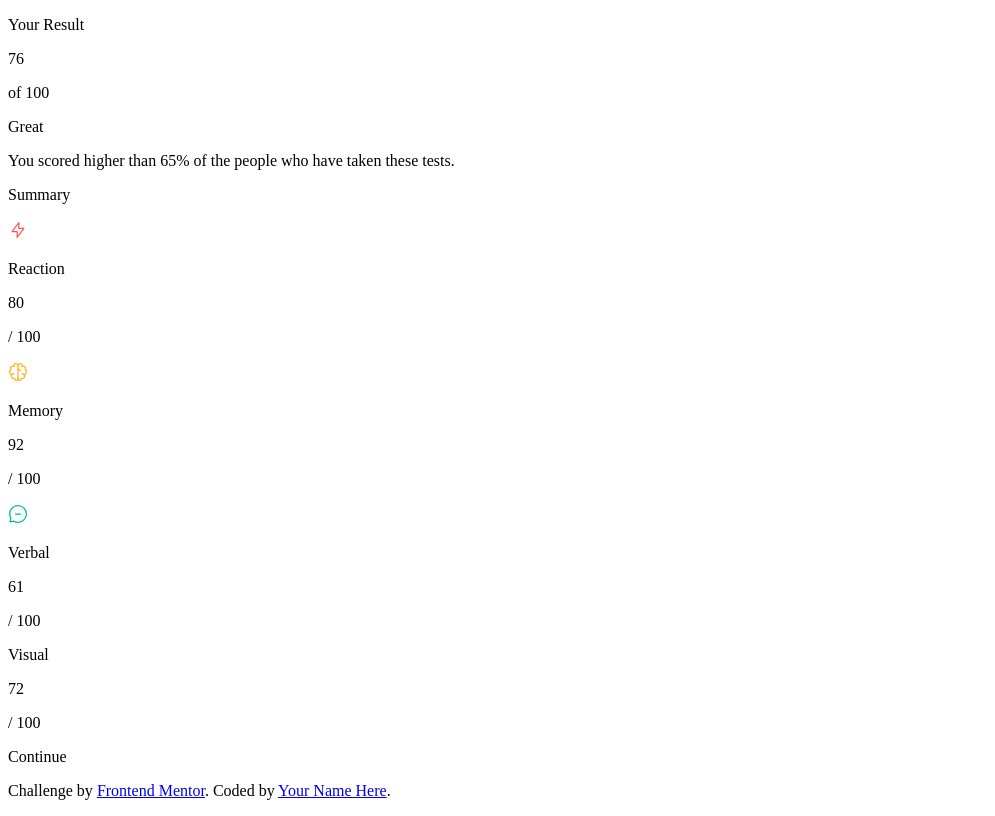
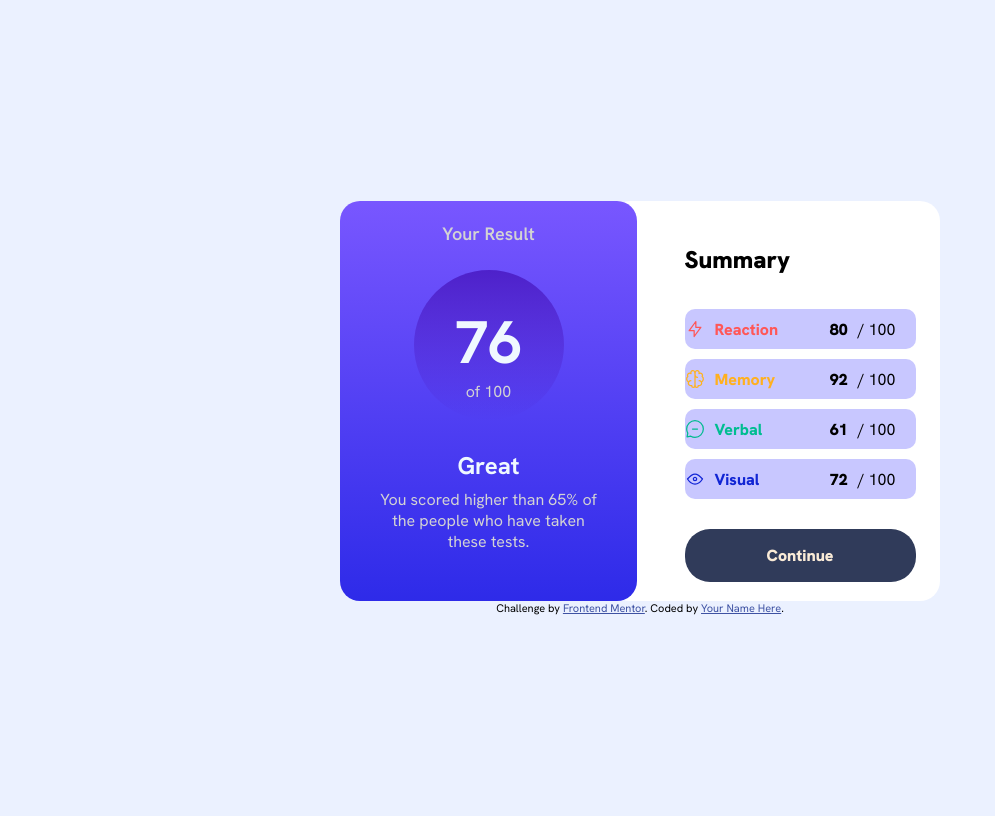
Before and after one commit to SlawekProg/FM-SummaryPage, a plain HTML site: page index.html in a window 1280 px wide. Shown: the whole page, without its empty margins (0-995 px from the left). Drawn offline with Linux system fonts and the light colour scheme.

Commit message:
styling container

```diff
--- a/index.html
+++ b/index.html
@@ -3,60 +3,74 @@
 <head>
   <meta charset="UTF-8">
   <meta name="viewport" content="width=device-width, initial-scale=1.0"> <!-- displays site properly based on user's device -->
-
+  <link rel="stylesheet" href="./style.css">
   <link rel="icon" type="image/png" sizes="32x32" href="./assets/images/favicon-32x32.png">
-
+  <link rel="preconnect" href="https://fonts.googleapis.com">
+  <link rel="preconnect" href="https://fonts.gstatic.com" crossorigin>
+  <link href="https://fonts.googleapis.com/css2?family=Hanken+Grotesk:ital,wght@0,100..900;1,100..900&display=swap" rel="stylesheet">
   <title>Frontend Mentor | Results summary component</title>
 </head>
 
 <body>
   <div class="containers">
+
     <div class="container1">
-      <div>
+      <div class="result">
         <p>Your Result</p>
       </div>
-      <div>
-        <p>76</p>
-        <p>of 100</p>
+      <div class="number">
+        <p1>76</p1>
+        <p2>of 100</p2>
       </div>
-      <div>
+      <div class="great">
         <p>Great</p>
       </div>
-      <div>
+      <div class="text">
         <p>You scored higher than 65% of the people who have taken these tests.</p>
       </div>
     </div>
+
     <div class="container2">
-      <div>
+      <div class="sum">
         <p>Summary</p>
       </div>
       <div class="red">
-        <img src="./assets/images/icon-reaction.svg" alt="">
-        <p>Reaction</p>
-        <p>80</p>
-        <p>/ 100</p>
+        <img class="img" src="./assets/images/icon-reaction.svg" alt="">
+        <p class="text1">Reaction</p>
+        <div class="numbers">
+          <p class="number1">80 </p>
+          <p class="number2"> / 100</p>
+        </div>
       </div>
       <div class="memory">
-        <img src="./assets/images/icon-memory.svg" alt="">
-        <p>Memory</p>
-        <p>92</p>
-        <p>/ 100</p>
+        <img class="img" src="./assets/images/icon-memory.svg" alt="">
+        <p class="text1">Memory</p>
+        <div class="numbers">
+          <p class="number1">92</p>
+          <p class="number2">/ 100</p>
+        </div>
       </div>
       <div class="verbal">
-        <img src="./assets/images/icon-verbal.svg" alt="">
-        <p>Verbal</p>
-        <p>61</p>
-        <p>/ 100</p>
+        <img class="img" src="./assets/images/icon-verbal.svg" alt="">
+        <p class="text1">Verbal</p>
+        <div class="numbers">
+          <p class="number1">61</p>
+          <p class="number2">/ 100</p>
+        </div>
       </div>
       <div class="visual">
-        <p>Visual</p>
-        <p>72</p>
-        <p>/ 100</p>
+        <img class="img" src="./assets/images/icon-visual.svg" alt="">
+        <p class="text1">Visual</p>
+        <div class="numbers">
+          <p class="number1">72</p>
+          <p class="number2">/ 100</p>
+        </div>
       </div>
-      <div>
+      <div class="con">
         <p>Continue</p>
       </div>
     </div>
+
   </div>
 
 
--- a/style.css
+++ b/style.css
@@ -1,10 +1,146 @@
+body{
+    font-family: Hanken Grotesk;
+    font-size: 16px;
+    height: 100vh;
+    max-width: 1440px;
+    min-width: 300px;
+    display: flex;
+    flex-direction: column;
+    justify-content: center;
+    align-items: center;
+    background-color: hsl(221, 100%, 96%);
+
+}
+.containers{
+    max-width: 600px;
+    max-height: 400px;
+    display: grid;
+    grid-template-columns: 45% 10% 45%;
+    grid-template-rows: 100%;
+}
+.container1{
+    background: linear-gradient(to top, hsl(241, 81%, 54%),hsl(252, 100%, 67%));
+    max-width: 90%;
+    max-height: 100%;
+    grid-area: 1/1/2/3;
+    display: flex;
+    flex-direction: column;
+    justify-content:space-around;
+    align-items: center;
+    border-radius: 20px;
+}
+.number{
+    display: flex;
+    flex-direction: column;
+    justify-content:center;
+    align-items: center;
+    background:linear-gradient( to top, hsla(241, 72%, 46%, 0),hsla(256, 72%, 46%, 1));
+    width: 150px;
+    height: 150px;
+    border-radius:50%;
+}
+.result{
+    font-size:large;
+    color: lightgray;
+    font-weight: 600;
+}
+.number > p1{
+    font-size:60px ;
+    font-weight: 700;
+    color: aliceblue;
+    margin-top: 20%;
+}
+.number > p2{
+    margin-bottom: 10%;
+    color:lightgrey;
+}
+.great{
+    color: rgb(239, 248, 255);
+    font-weight: 700;
+    font-size: x-large;
+    height: 10%;
+}
+.text{
+    color: lightgrey;
+    width: 75%;
+    text-align: center;
+    margin-bottom: 10%;
+
+}
+
+.container2{
+    order:-1 ;
+    background-color: hsl(0, 0%, 100%);
+    max-width: 100%;
+    max-height: 100%;
+    grid-area: 1/2/2/4;
+    display: flex;
+    flex-direction: column;
+    justify-content: center;
+    align-items: center;
+    border-radius: 20px;
+}
+.sum{
+    width: 70%;
+    margin-left: 50px;
+    font-size: x-large;
+    font-weight: 900;
+}
+.red,.memory,.verbal,.visual{
+    display: flex;
+    flex-direction: row;
+    justify-content: flex-start;
+    align-items: center;
+    background-color:  hsl(241, 100%, 89%);
+    gap: 10px;
+    width:70%;
+    height: 10%;
+    margin-left: 50px;
+    margin-top: 10px;
+    border-radius: 10px;
+}
+.con{
+    width: 70%;
+    margin-left: 50px;
+    margin-top: 30px;
+    background-color:  hsl(224, 30%, 27%);
+    border-radius: 25px;
+    display: flex;
+    flex-direction: row;
+    justify-content: center;
+    font-weight: 900;
+    color: antiquewhite;
+}
+.red > .text1 {
+   color: hsl(0, 100%, 67%);
+}
+.memory > .text1{
+    color:hsl(39, 100%, 56%);
+}
+.verbal > .text1{
+    color:hsl(166, 100%, 37%);
+}
+.visual > .text1{
+    color:hsl(234, 85%, 45%);
+}
+.text1{
+    font-weight: 800;
+}
+.numbers{
+    display: flex;
+    margin-left: auto;
+    justify-content: center;
+    align-items: center;
+    margin-right: 20px;
+}
+.number1{
+    margin: 10px;
+    font-weight: 900;
+}
 
 
+.attribution { font-size: 11px; text-align: center;}
+.attribution a { color: hsl(228, 45%, 44%); }
+@media (max-width:450px){
 
-
-
-
-
-
-.attribution { font-size: 11px; text-align: center; }
-.attribution a { color: hsl(228, 45%, 44%); }
+}
```
